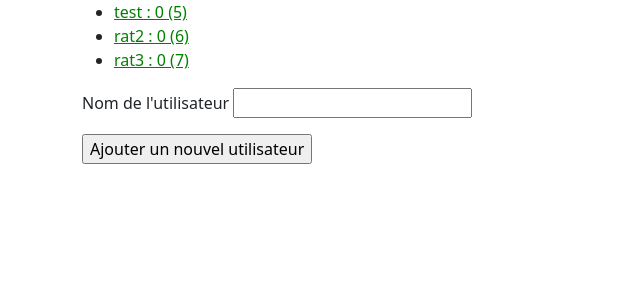
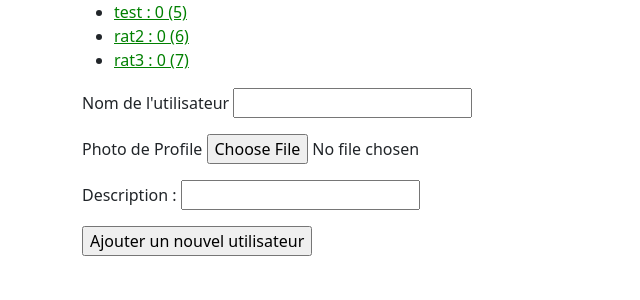
Before and after one commit to Guillaume-Delbarre/ThePAD, a Django app: page / in a window 1280 px wide. Shown: the part 62-362 px from the top of the page, without its empty margins (0-640 px from the left). Run offline with Django 4.2, Linux system fonts and the light colour scheme; data comes from the database, SQL or seed files in the repository; both versions use the stored data as it was after the commit; data that the repository does not hold is empty; parts of the project's set-up code (start-up, migrations or seed data) failed here and were passed over; some libraries are stand-ins or nearby versions.

Commit message:
trie with profil_pic

```diff
--- a/thePAD/game/admin.py
+++ b/thePAD/game/admin.py
@@ -7,7 +7,7 @@ class ActionInline(admin.StackedInline) :
     extra = 1
 
 class PlayerAdmin(admin.ModelAdmin) :
-    fields = ['name']
+    fields = ['name', 'description', 'photo']
     inlines = [ActionInline]
 
 class ActionAdmin(admin.ModelAdmin):
--- a/thePAD/game/templates/game/detail.html
+++ b/thePAD/game/templates/game/detail.html
@@ -13,6 +13,8 @@
       <input type="submit" value="Add">
     </fieldset>
   </form>
+  <h1>Description : {{ player.description }}</h1>
+  <img class="profile-pic" src="{{ player.photo.url }}">
   <form action="{% url 'game:delete' player.id %}" method="post">
     {% csrf_token %}
     <input type="submit" value="Delete Player">
--- a/thePAD/game/templates/game/index.html
+++ b/thePAD/game/templates/game/index.html
@@ -11,7 +11,7 @@
       <p>No player are available.</p>
   {% endif %}
 
-  <form action="{% url 'game:create_player' %}" method="post">
+  <form action="{% url 'game:create_player' %}" method="post" enctype="multipart/form-data">
     {% csrf_token %}
     <p>
       {% if error_message %}<p><strong>{{ error_message }}</strong></p>{% endif %}
@@ -21,6 +21,14 @@
       <input type="text" name="nom" id="nameInput" required>
     </p>
     <p>
+      <label for="imageInput">Photo de Profile</label>
+      <input type="file" name="photo" id="imageInput">
+    </p>
+    <p>
+      <label for="descriptionInput">Description :</label>
+      <input type="text" name="description" id="descriptionInput">
+    </p>
+    <p>
       <input type="submit" value="Ajouter un nouvel utilisateur">
     </p>
   </form>
--- a/thePAD/game/views.py
+++ b/thePAD/game/views.py
@@ -39,7 +39,7 @@ def attribute(request, player_id):
         return HttpResponseRedirect(reverse('game:points', args=(player.id,)))
 
 def delete(request, player_id) :
-    player = get_object_or_404(Player, player_id)
+    player = get_object_or_404(Player, pk=player_id)
     #player = Player.objects.get(pk=player_id)
     player.delete()
     return HttpResponseRedirect(reverse('game:index'))
@@ -47,12 +47,14 @@ def delete(request, player_id) :
 def create_player(request) :
     try :
         name = request.POST["nom"]
+        photo = request.POST["photo"]
+        description = request.POST["description"]
     except (KeyError) :
         return render(request, 'game/index.html', {
             'error_message': 'Les entrées ne sont pas valides'
         })
     else :
-        player = Player(name=name)
+        player = Player(name=name, photo=photo, description=description)
         player.save()
         return HttpResponseRedirect(reverse('game:detail', args=(player.id,)))
 
```
Also changed, not shown: thePAD/db.sqlite3.
